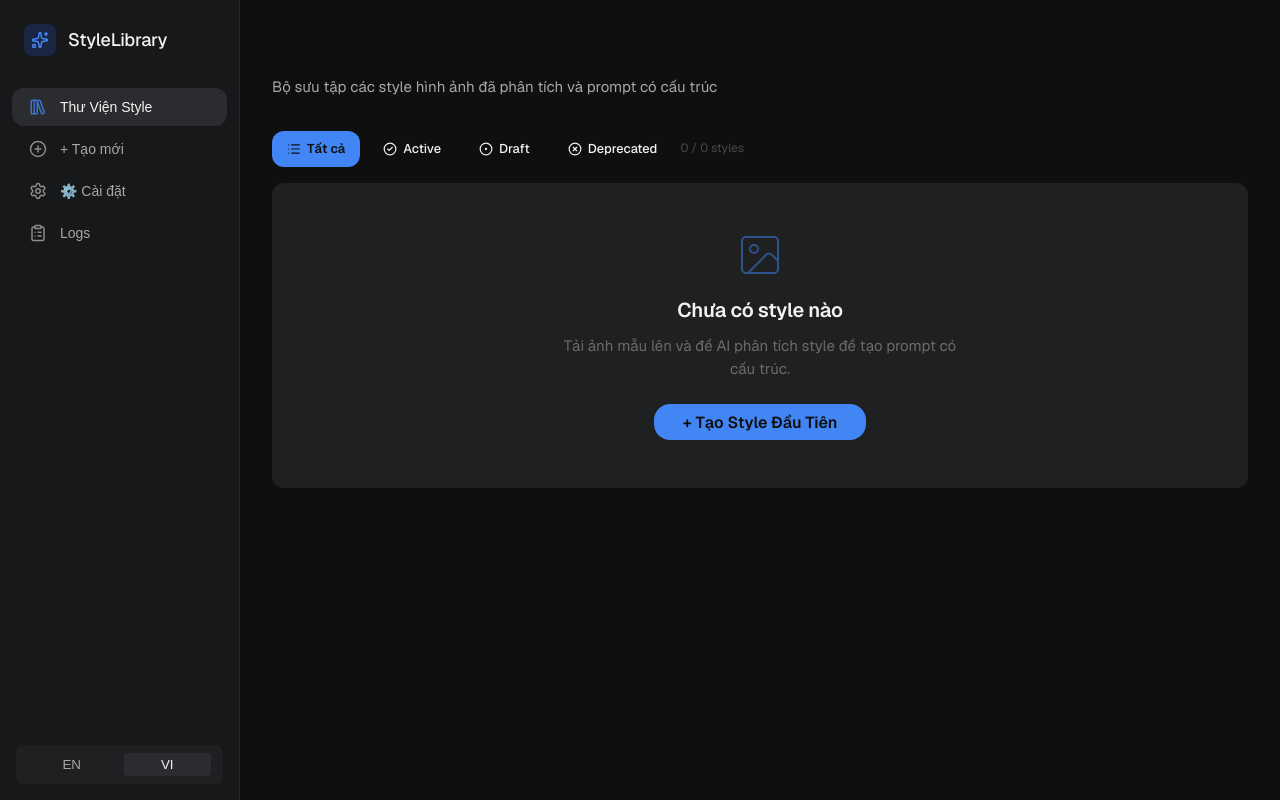
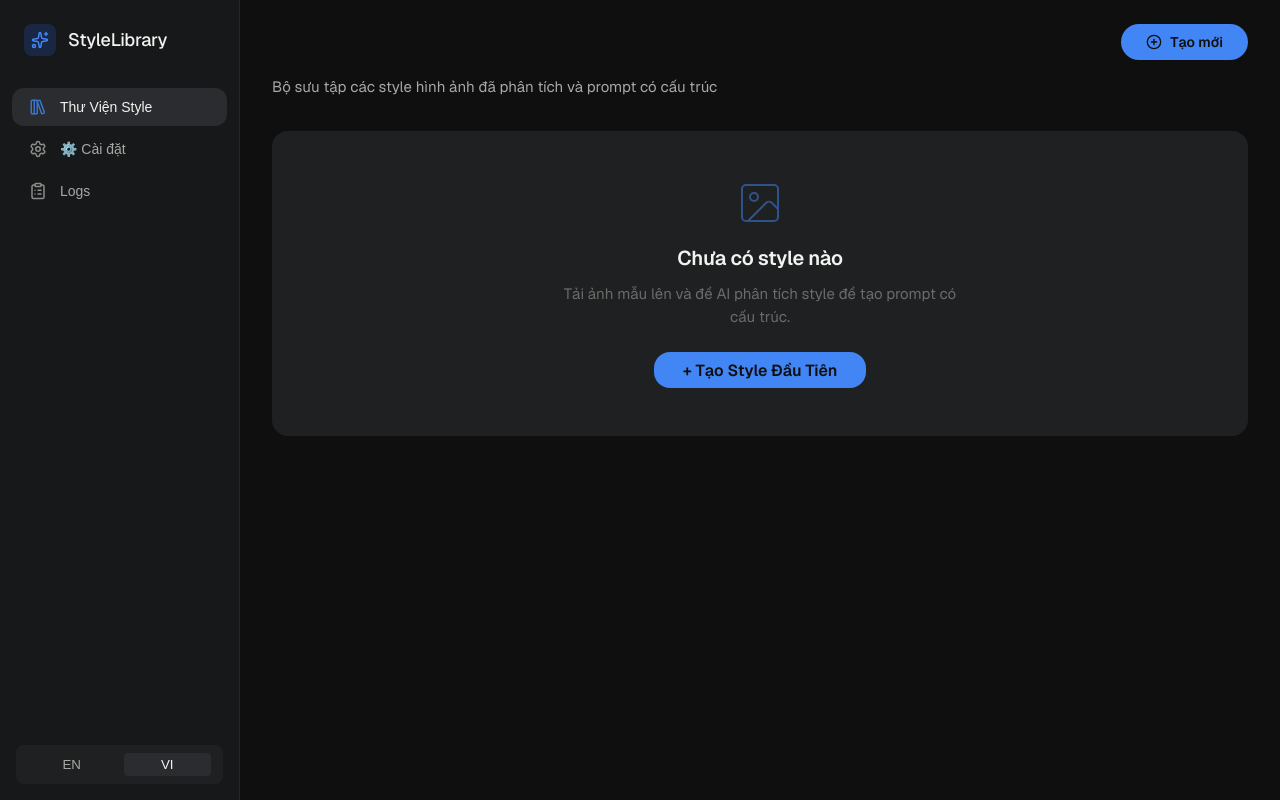
Before and after one commit to tamthanh9701/style-prompt, a Next.js app: page / in a window 1280 px wide. Built offline with nearby package versions, Linux system fonts and the light colour scheme.

Commit message:
feat: merge create style to library, remove draft/active status, add delete gen image

```diff
--- a/src/app/components/GenerateView.tsx
+++ b/src/app/components/GenerateView.tsx
@@ -2,10 +2,10 @@ import React, { useState, useEffect, useCallback } from 'react';
 import type { StyleLibrary, AppSettings, PromptSchema } from '@/types';
 import { type Locale, t } from '@/lib/i18n';
 import { callImageGen, generateId, fileToBase64 } from '@/lib/storage';
-import { saveGenImage, getGenImages, getRefImages, putRefImage, type GenImageRecord, type RefImageRecord, blobToBase64 } from '@/lib/db';
+import { saveGenImage, getGenImages, getRefImages, putRefImage, deleteGenImage, type GenImageRecord, type RefImageRecord, blobToBase64 } from '@/lib/db';
 import { flattenPrompt } from '@/types';
 import PromptRefinePanel from '@/app/components/PromptRefinePanel';
-import { Paperclip, Sparkles, Rocket, PenTool, Star, DownloadCloud, Settings2, ChevronDown, ChevronUp, ImageIcon, X, ArrowLeft, ZoomIn, Maximize2 } from 'lucide-react';
+import { Paperclip, Sparkles, Rocket, PenTool, Star, DownloadCloud, Settings2, ChevronDown, ChevronUp, ImageIcon, X, ArrowLeft, ZoomIn, Maximize2, Trash2 } from 'lucide-react';
 
 export default function GenerateView({ style, settings, locale, onBack, onUpdate, showToast, onRequestEdit }: {
   style: StyleLibrary;
@@ -237,6 +237,15 @@ export default function GenerateView({ style, settings, locale, onBack, onUpdate
       });
       onUpdate(style.id, { ref_image_count: currentRefs.length + 1 });
       showToast(locale === 'vi' ? 'Đã thêm vào thư viện Style' : 'Promoted to Style Library!', 'success');
+    }
+  };
+
+  const handleDeleteGenImage = async (record: GenImageRecord) => {
+    if (confirm(locale === 'vi' ? 'Xóa ảnh này?' : 'Delete this image?')) {
+      await deleteGenImage(record.id);
+      await reloadImages();
+      setViewerImage(null);
+      showToast(locale === 'vi' ? 'Đã xóa ảnh' : 'Image deleted', 'success');
     }
   };
 
@@ -603,6 +612,16 @@ export default function GenerateView({ style, settings, locale, onBack, onUpdate
               >
                 <Star size={15} /> {locale === 'vi' ? 'Dùng làm Ref' : 'Use as Ref'}
               </button>
+
+              {/* Delete */}
+              <button
+                onClick={() => handleDeleteGenImage(viewerImage)}
+                style={{ display: 'flex', alignItems: 'center', gap: '6px', background: 'transparent', border: '1px solid rgba(239,68,68,0.3)', borderRadius: 'var(--radius-full)', padding: '8px 16px', color: 'var(--accent-danger)', cursor: 'pointer', fontSize: '13px', transition: 'background 120ms ease' }}
+                onMouseEnter={e => (e.currentTarget.style.background = 'rgba(239,68,68,0.15)')}
+                onMouseLeave={e => (e.currentTarget.style.background = 'transparent')}
+              >
+                <Trash2 size={15} /> {locale === 'vi' ? 'Xóa' : 'Delete'}
+              </button>
             </div>
           </div>
         </div>
--- a/src/app/components/LibraryView.tsx
+++ b/src/app/components/LibraryView.tsx
@@ -1,8 +1,8 @@
 import React, { useState, useEffect } from 'react';
-import type { StyleLibrary, StyleStatus } from '@/types';
+import type { StyleLibrary } from '@/types';
 import { type Locale, t } from '@/lib/i18n';
 import { getRefImages, getRefImageById } from '@/lib/db';
-import { ImageIcon, CircleDot, CheckCircle2, XCircle, List, FileImage } from 'lucide-react';
+import { ImageIcon, FileImage, PlusCircle } from 'lucide-react';
 
 function LibraryCoverImage({ libraryId, coverImageId }: { libraryId: string, coverImageId: string | null | undefined }) {
   const [url, setUrl] = useState<string | null>(null);
@@ -36,7 +36,7 @@ function LibraryCoverImage({ libraryId, coverImageId }: { libraryId: string, cov
   }, [libraryId, coverImageId]);
 
   if (!url) {
-    return <div style={{ flex: 1, display: 'flex', alignItems: 'center', justifyContent: 'center', color: 'var(--border-hover)' }}><ImageIcon size={48} strokeWidth={1} /></div>;
+    return <div style={{ flex: 1, display: 'flex', alignItems: 'center', justifyContent: 'center', color: 'var(--text-tertiary)' }}><ImageIcon size={48} strokeWidth={1} /></div>;
   }
 
   return <img src={url} alt="Cover" style={{ width: '100%', height: '100%', objectFit: 'cover' }} />;
@@ -50,48 +50,30 @@ export default function LibraryView({ styles, locale, onSelect, onCreate, onDele
   onDelete: (id: string) => void;
 }) {
   const L = (key: Parameters<typeof t>[1]) => t(locale, key);
-  const [statusFilter, setStatusFilter] = useState<StyleStatus | 'all'>('all');
-  const filteredStyles = statusFilter === 'all' ? styles.filter(s => (s.status || 'active') !== 'deprecated') : styles.filter(s => (s.status || 'active') === statusFilter);
-  const statusBadge = (status: StyleStatus) => {
-    const map: Record<StyleStatus, { icon: React.ReactNode; color: string; bg: string; label: string }> = {
-      draft: { icon: <CircleDot size={12} />, color: '#EAB308', bg: 'rgba(234,179,8,0.15)', label: 'Draft' },
-      active: { icon: <CheckCircle2 size={12} />, color: '#22C55E', bg: 'rgba(34,197,94,0.15)', label: 'Active' },
-      deprecated: { icon: <XCircle size={12} />, color: '#64748B', bg: 'rgba(100,100,100,0.15)', label: 'Deprecated' },
-    };
-    const s = map[status] || map.active;
-    return <span style={{ fontSize: '0.7rem', padding: '2px 8px', borderRadius: '12px', background: s.bg, color: s.color, display: 'inline-flex', alignItems: 'center', gap: '4px', whiteSpace: 'nowrap', fontWeight: 500 }}>{s.icon} {s.label}</span>;
-  };
+
   return (
     <div>
-      <div className="page-header"><h1 className="page-title">{L('lib_title')}</h1><p className="page-subtitle">{L('lib_subtitle')}</p></div>
-      {/* Status filter tabs */}
-      <div style={{ display: 'flex', gap: '8px', marginBottom: '16px', flexWrap: 'wrap', alignItems: 'center' }}>
-        {(['all', 'active', 'draft', 'deprecated'] as const).map(f => (
-          <button key={f} className={`btn btn-sm ${statusFilter === f ? 'btn-primary' : ''}`}
-            onClick={() => setStatusFilter(f)}
-            style={{ fontSize: '0.8rem', display: 'flex', alignItems: 'center', gap: '6px' }}>
-            {f === 'all' ? <><List size={14} /> {locale === 'vi' ? 'Tất cả' : 'All'}</> :
-              f === 'active' ? <><CheckCircle2 size={14} /> Active</> :
-                f === 'draft' ? <><CircleDot size={14} /> Draft</> :
-                  <><XCircle size={14} /> Deprecated</>}
-          </button>
-        ))}
-        <span style={{ fontSize: '0.75rem', color: 'var(--text-muted)' }}>
-          {filteredStyles.length} / {styles.length} styles
-        </span>
+      <div className="page-header" style={{ display: 'flex', justifyContent: 'space-between', alignItems: 'flex-start' }}>
+        <div>
+          <h1 className="page-title">{L('lib_title')}</h1>
+          <p className="page-subtitle">{L('lib_subtitle')}</p>
+        </div>
+        <button className="btn btn-primary" onClick={onCreate} style={{ display: 'flex', alignItems: 'center', gap: '8px', borderRadius: 'var(--radius-full)', padding: '10px 24px' }}>
+          <PlusCircle size={16} /> {locale === 'vi' ? 'Tạo mới' : 'New Style'}
+        </button>
       </div>
-      {filteredStyles.length === 0 && styles.length === 0 ? (
-        <div className="empty-state" style={{ textAlign: 'center', padding: '48px 24px', background: 'var(--bg-tertiary)', borderRadius: 'var(--radius-md)' }}>
-          <div className="empty-state-icon" style={{ opacity: 0.5, marginBottom: '16px', display: 'flex', justifyContent: 'center' }}><ImageIcon size={48} strokeWidth={1} color="var(--accent-primary)" /></div>
+
+      {styles.length === 0 ? (
+        <div className="empty-state" style={{ textAlign: 'center', padding: '48px 24px', background: 'var(--surface-2)', borderRadius: 'var(--radius-lg)' }}>
+          <div className="empty-state-icon" style={{ opacity: 0.5, marginBottom: '16px', display: 'flex', justifyContent: 'center' }}><ImageIcon size={48} strokeWidth={1} color="var(--accent)" /></div>
           <h2 className="empty-state-title">{L('lib_empty_title')}</h2>
           <p className="empty-state-desc">{L('lib_empty_desc')}</p>
           <button className="btn btn-primary btn-lg" onClick={onCreate}>{L('lib_empty_btn')}</button>
         </div>
       ) : (
         <div className="styles-grid">
-          {filteredStyles.map((style) => (
-            <div key={style.id} className="style-card" onClick={() => onSelect(style.id)}
-              style={(style.status || 'active') === 'deprecated' ? { opacity: 0.6 } : undefined}>
+          {styles.map((style) => (
+            <div key={style.id} className="style-card" onClick={() => onSelect(style.id)}>
               <div className="style-card-images">
                 <LibraryCoverImage libraryId={style.id} coverImageId={style.coverImageId} />
                 {(style.ref_image_count || 0) > 0 && (
@@ -101,10 +83,7 @@ export default function LibraryView({ styles, locale, onSelect, onCreate, onDele
                 )}
               </div>
               <div className="style-card-body">
-                <div className="style-card-name" style={{ display: 'flex', alignItems: 'center', gap: '6px' }}>
-                  {style.name}
-                  {statusBadge(style.status || 'active')}
-                </div>
+                <div className="style-card-name">{style.name}</div>
                 <div className="style-card-meta">
                   <span className="style-card-badge">{style.prompt.subject_type || 'Custom'}</span>
                   <span style={{ fontSize: '0.7rem' }}>v{style.version || 1}</span>
--- a/src/app/components/Sidebar.tsx
+++ b/src/app/components/Sidebar.tsx
@@ -27,13 +27,7 @@ export default function Sidebar({ currentView, setView, locale, setLocale }: Sid
           <span className="nav-icon"><LibraryBig size={18} /></span>
           {L('lib_title')}
         </button>
-        <button
-          className={`nav-item ${currentView === 'create' ? 'active' : ''}`}
-          onClick={() => setView('create')}
-        >
-          <span className="nav-icon"><PlusCircle size={18} /></span>
-          {L('nav_new_style')}
-        </button>
+
 
         <button
           className={`nav-item ${currentView === 'settings' ? 'active' : ''}`}
```
